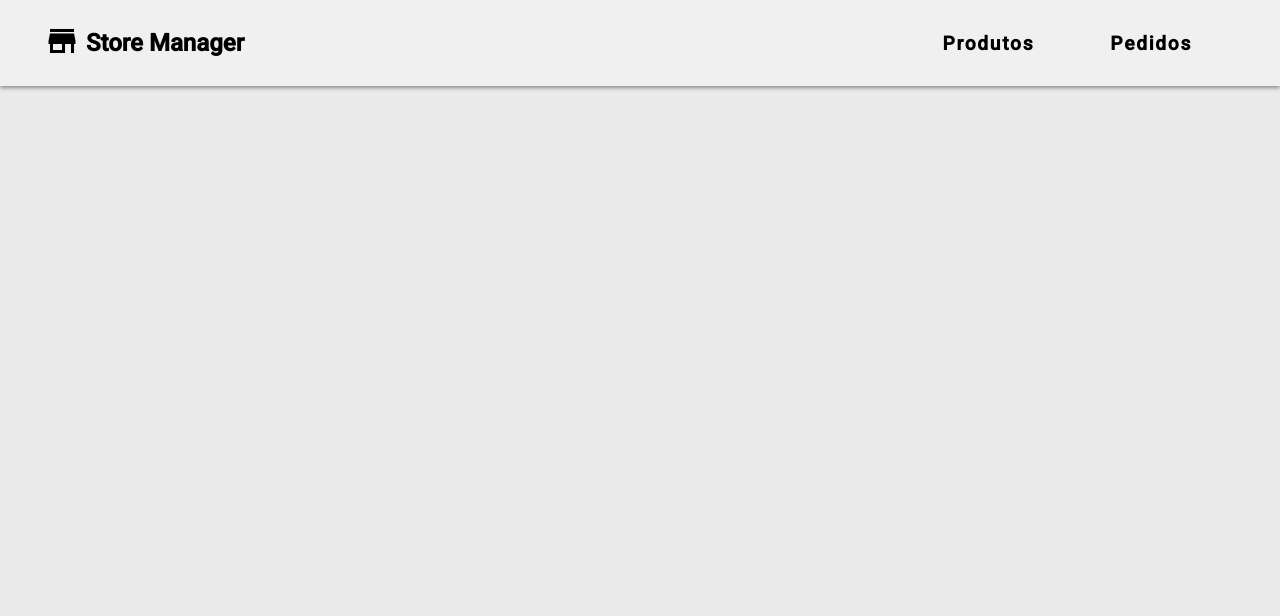
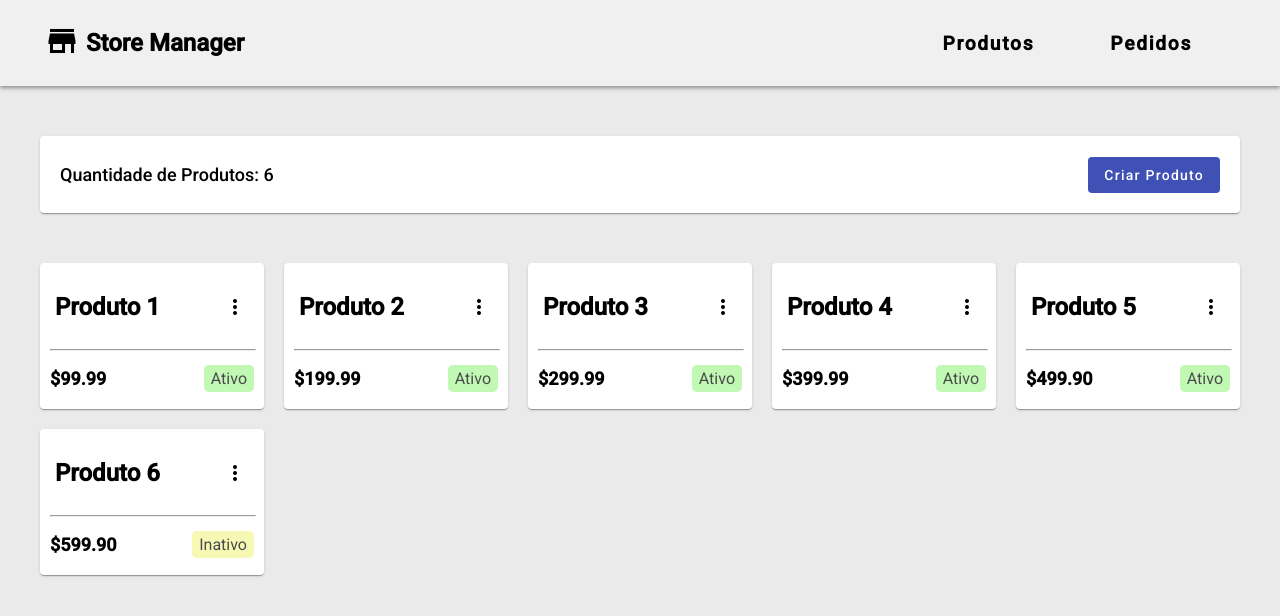
Before and after one commit to guilhermetr/store-manager, an Angular app in the folder client-app/: page /products in a window 1280 px wide. Before the commit this address led to /. Shown: the top 616 px of the page. Built offline with nearby package versions, Linux system fonts and the light colour scheme.

Commit message:
Create page for managing products

```diff
--- a/client-app/src/app/app-routing.module.ts
+++ b/client-app/src/app/app-routing.module.ts
@@ -1,7 +1,18 @@
 import { NgModule } from '@angular/core';
 import { RouterModule, Routes } from '@angular/router';
+import { ProductEditComponent } from './pages/product-edit/product-edit.component';
 
-const routes: Routes = [];
+const routes: Routes = [
+  {
+    path: 'products',
+    component: ProductEditComponent
+  },
+  {
+    path: '',
+    redirectTo: 'products',
+    pathMatch: 'full'
+  },
+];
 
 @NgModule({
   imports: [RouterModule.forRoot(routes)],
--- a/client-app/src/app/components/header/header.component.html
+++ b/client-app/src/app/components/header/header.component.html
@@ -1,10 +1,10 @@
 <header>
-    <div class="logo">
+    <div class="logo" routerLink="products">
         <mat-icon>store</mat-icon>
         <h2>Store Manager</h2>
     </div>
     <div class="buttons">
-        <button mat-button (click)="onProductsButtonClick()">Produtos</button>
-        <button mat-button (click)="onOrdersButtonClick()">Pedidos</button>
+        <button mat-button routerLink="products">Produtos</button>
+        <button mat-button>Pedidos</button>
     </div>
 </header>
--- a/client-app/src/app/components/header/header.component.ts
+++ b/client-app/src/app/components/header/header.component.ts
@@ -11,8 +11,4 @@ export class HeaderComponent implements OnInit {
 
   ngOnInit(): void {}
 
-  onProductsButtonClick() {}
-
-  onOrdersButtonClick() {}
-
 }
--- /dev/null
+++ b/client-app/src/app/components/product-card/product-card.component.html
@@ -0,0 +1,23 @@
+<mat-card class="card">
+    <div class="card-header">
+        <h2>{{ product.name }}</h2>
+        <button mat-icon-button [matMenuTriggerFor]="menu" aria-label="Ações">
+            <mat-icon>more_vert</mat-icon>
+        </button>
+        <mat-menu #menu="matMenu" xPosition="before">
+            <button mat-menu-item [disabled]="!product.active" (click)="openProductFormDialog()">
+                <mat-icon>edit</mat-icon>
+                <span>Editar</span>
+            </button>
+            <button mat-menu-item (click)="product.active ? openDeleteConfirmationDialog() : openReactivateConfirmationDialog()">
+                <mat-icon>{{ product.active ? 'delete' : 'restore_from_trash' }}</mat-icon>
+                <span>{{ product.active ? 'Eliminar' : 'Reativar' }}</span>
+            </button>
+        </mat-menu>
+    </div>
+    <hr style="width: 100%;">
+    <div class="bottom-row">
+        <span class="price">{{ product.price | currency }}</span>
+        <span class="state" [style.background-color]="product.active ? '#C0F8B4' : '#F6F8B4'">{{ product.active ? 'Ativo' : 'Inativo' }}</span>
+    </div>
+</mat-card>
--- /dev/null
+++ b/client-app/src/app/components/product-card/product-card.component.scss
@@ -0,0 +1,35 @@
+.card {
+    padding: 10px;
+    text-align: center;
+    display: flex;
+    align-items: center;
+    flex-direction: column;
+    max-width: 300px;
+}
+
+.card-header {
+    display: flex;
+    justify-content: space-between;
+    align-items: center;
+    width: 100%;
+    margin-left: 10px;
+}
+
+.bottom-row {
+    display: flex;
+    justify-content: space-between;
+    align-items: center;
+    width: 100%;
+    height: 40px;
+}
+
+.price {
+    font-weight: bold;
+    font-size: large;
+}
+
+.state {
+    padding: 4px 7px;
+    border-radius: 5px;
+    color: rgb(75, 75, 75);
+}
--- /dev/null
+++ b/client-app/src/app/components/product-card/product-card.component.ts
@@ -0,0 +1,81 @@
+import { Component, Input, OnInit } from '@angular/core';
+import { MatDialog } from '@angular/material/dialog';
+import { Product } from 'src/app/models/product.model';
+import { MessageDisplayService } from 'src/app/services/message-display.service';
+import { ProductService } from 'src/app/services/product.service';
+import { ProductFormComponent } from '../product-form/product-form.component';
+import { ConfirmationDialogComponent } from '../confirmation-dialog/confirmation-dialog.component';
+
+@Component({
+  selector: 'app-product-card',
+  templateUrl: './product-card.component.html',
+  styleUrls: ['./product-card.component.scss']
+})
+export class ProductCardComponent implements OnInit {
+
+  @Input() product!: Product;
+
+  constructor(
+    private dialogRef: MatDialog,
+    private productService: ProductService,
+    private messageDisplayService: MessageDisplayService,
+  ) {}
+
+  ngOnInit(): void {}
+
+  openProductFormDialog(): void {
+    this.dialogRef.open(ProductFormComponent, {
+      width: '500px',
+      data: { product: this.product! },
+    });
+  }
+
+  openDeleteConfirmationDialog(): void {
+    const dialogRef = this.dialogRef.open(ConfirmationDialogComponent, {
+      data: {
+        title: 'Eliminar Produto',
+        message: `Tem certeza que deseja eliminar o produto "${this.product.name}"?`,
+      }
+    });
+
+    dialogRef.afterClosed().subscribe(result => {
+      if (result === true) {
+        this.productService.deleteProduct(this.product.id!).subscribe({
+          next: () => {
+            this.messageDisplayService.displayMessage('Produto desativado.');
+          },
+          error: (error) => {
+            console.error('Error eliminating product:', error);
+            this.messageDisplayService.displayMessage('Ocorreu um erro ao eliminar o produto. Por favor, tente novamente.');
+          }
+        });;
+      }
+    });
+  }
+
+  openReactivateConfirmationDialog(): void {
+    const dialogRef = this.dialogRef.open(ConfirmationDialogComponent, {
+      data: {
+        title: 'Reativar Produto',
+        message: `Tem certeza que deseja reativar o produto "${this.product.name}"?`,
+      }
+    });
+
+    dialogRef.afterClosed().subscribe(result => {
+      if (result === true) {
+        var updatedProduct = {...this.product};
+        updatedProduct.active = true;
+        this.productService.updateProduct(updatedProduct).subscribe({
+          next: () => {
+            this.messageDisplayService.displayMessage('Produto reativado!');
+          },
+          error: (error) => {
+            console.error('Error reactivating product:', error);
+            this.messageDisplayService.displayMessage('Ocorreu um erro ao reativar o produto. Por favor, tente novamente.');
+          }
+        });;
+      }
+    });
+  }
+
+}
--- /dev/null
+++ b/client-app/src/app/pages/product-edit/product-edit.component.html
@@ -0,0 +1,11 @@
+<mat-card class="header">
+    <div class="header__content">
+      <p>Quantidade de Produtos: {{ products.length }}</p>
+      <button mat-flat-button color="primary" (click)="openProductFormDialog()">Criar Produto</button>
+    </div>
+</mat-card>
+<div class="product-grid">
+    <div *ngFor="let product of products; let i = index">
+        <app-product-card [product]="product"></app-product-card>
+    </div>
+</div>
--- /dev/null
+++ b/client-app/src/app/pages/product-edit/product-edit.component.scss
@@ -0,0 +1,21 @@
+.header {
+    max-width: 1200px;
+    margin: 50px auto;
+}
+
+.header__content {
+    display: flex;
+    justify-content: space-between;
+    align-items: center;
+    font-size: large;
+    font-weight: 500;
+    padding: 10px 20px;
+}
+
+.product-grid {
+    display: grid;
+    grid-template-columns: repeat(auto-fill, minmax(200px, 1fr));
+    gap: 20px;
+    max-width: 1200px;
+    margin: 0 auto;
+}
--- /dev/null
+++ b/client-app/src/app/pages/product-edit/product-edit.component.ts
@@ -0,0 +1,30 @@
+import { Component, OnInit } from '@angular/core';
+import { MatDialog } from '@angular/material/dialog';
+import { ProductFormComponent } from 'src/app/components/product-form/product-form.component';
+import { Product } from 'src/app/models/product.model';
+import { ProductService } from 'src/app/services/product.service';
+
+@Component({
+  selector: 'app-product-edit',
+  templateUrl: './product-edit.component.html',
+  styleUrls: ['./product-edit.component.scss']
+})
+export class ProductEditComponent implements OnInit{
+
+  products!: Product[];
+
+  constructor(private productService: ProductService, private dialog: MatDialog) {}
+
+  ngOnInit(): void {
+    this.productService.products$.subscribe((products: Product[]) => {
+      this.products = products;
+    });
+  }
+
+  openProductFormDialog(): void {
+    this.dialog.open(ProductFormComponent, {
+      width: '500px',
+    });
+  }
+
+}
```
Also changed, not shown: client-app/src/app/app.module.ts (+26 -4 lines).
